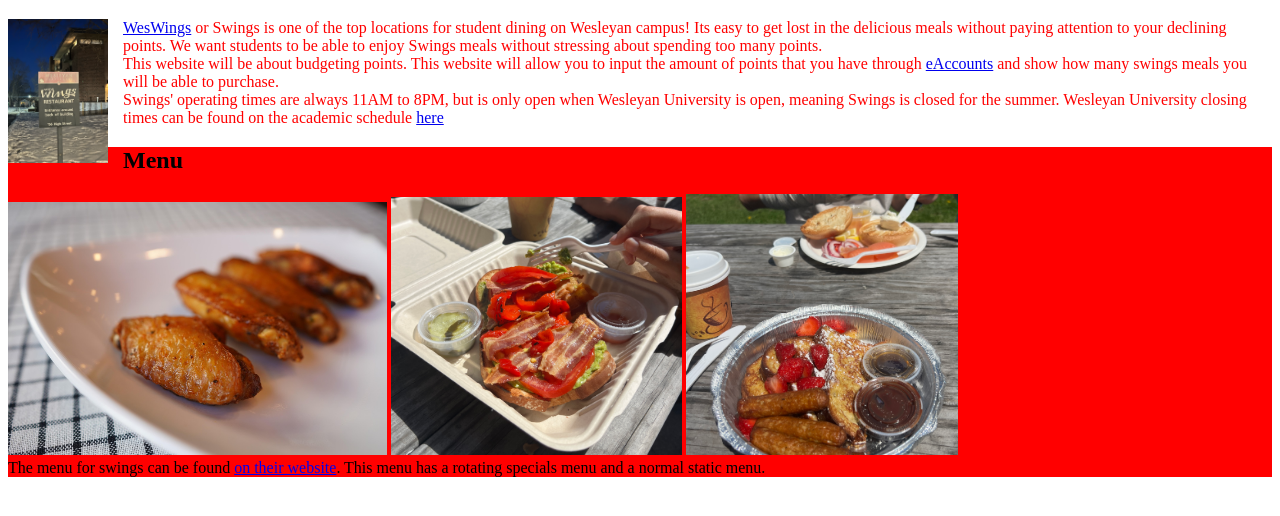
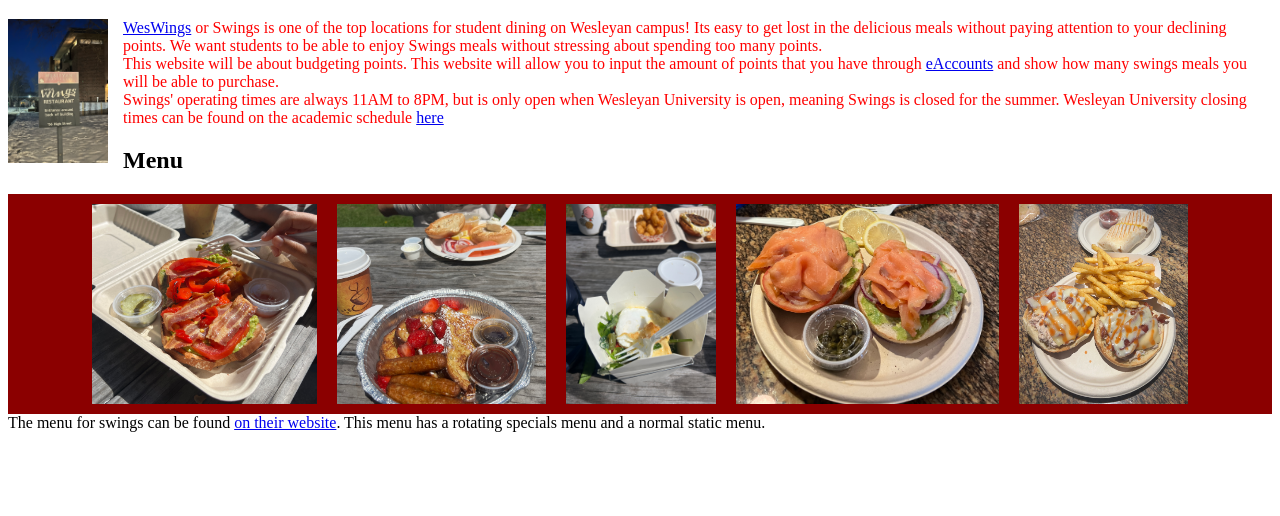
Before and after one commit to Dalton2727/dalton2727.github.io, a PHP site: page /start.html in a window 1280 px wide. Shown: the part 252-768 px from the top of the page. Run offline with PHP 8.4, Linux system fonts and the light colour scheme; some web fonts are replaced.

Commit message:
FlexBox
Added a flexbox for the images and changed a few visual things on the site so it looked cleaner

```diff
--- a/CSScode.css
+++ b/CSScode.css
@@ -9,7 +9,6 @@
 .black_text {
   font-family: "Atkinson Hyperlegible Mono", Atkinson Hyperlegible Mono;
   color: black;
-  background-color: red;
 }
 
 #navbar {
@@ -42,3 +41,24 @@
   color: white;
   text-decoration: none;
 }
+
+.flex {
+  display: flex;
+  flex-wrap: nowrap;
+  background-color: darkred;
+  justify-content: center;
+}
+
+.flex > div {
+  margin: 10px;
+  display: flex;
+  justify-content: center;
+  align-items: center;
+}
+
+.flex > div img {
+  height: 200px;
+  width: auto;
+  max-width: 100%;
+  object-fit: contain;
+}
--- a/start.html
+++ b/start.html
@@ -46,26 +46,30 @@
                 on the academic schedule <a href="https://webapps.wesleyan.edu/academic_calendar/2024/2025">here</a>
             </div>
 
+            <h2 class = "black_text" >Menu</h2>
 
-
-            <div id="bottom" class="black_text">
-                <h2>Menu</h2>
-                <img
-                    src="chicken.jpg"
-                    alt="Here should be an image of buffalo wings, the item Weswings gets its name from"
-                    style="width:30%;height:20%;"
-                />
-                <img src = "./IMG_0392.JPG" alt="Avo Toast"
-                style="width: 23%;"
-                style="height: 23%;" />
-
-                <img src = "./IMG_3975.JPG" alt="French Toast"
-                style="width: 21.5%;"
-                style="height: 21.5%;" />
-                <div></div>
+            <div id="bottom" class="flex">
+                <div>
+                <img src = "./IMG_0392.JPG" alt="Avo + Bacon" />
+                </div>
+                <div>
+                <img src = "./IMG_3975.JPG" alt="French Toast" />
+                </div>
+                <div>
+                <img src = "./IMG_0395.JPG" alt="Pail" />
+                </div>
+                <div>
+                    <img src = "./IMG_1807.JPG" alt="Avo + Locs"/>
+                </div>
+                <div>
+                <img src = "./IMG_2066.jpg" alt="Tuna Melt" />
+                </div>
+            </div>
+            <div></div>
+            <div class = "black_text" >
                 The menu for swings can be found <a href="https://weswings.com/">on their website</a>.
                 This menu has a rotating specials menu and a normal static menu.
 
-
+        </div>
         </body>
 </html>
```
Also changed, not shown: IMG_0395.JPG (added), IMG_1807.JPG (added), IMG_2066.jpg (added), 1 other file.
